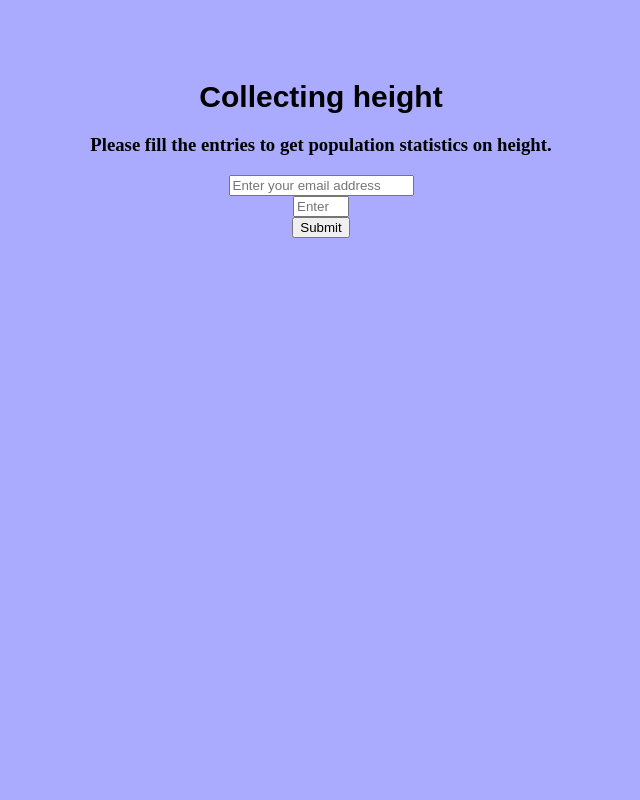
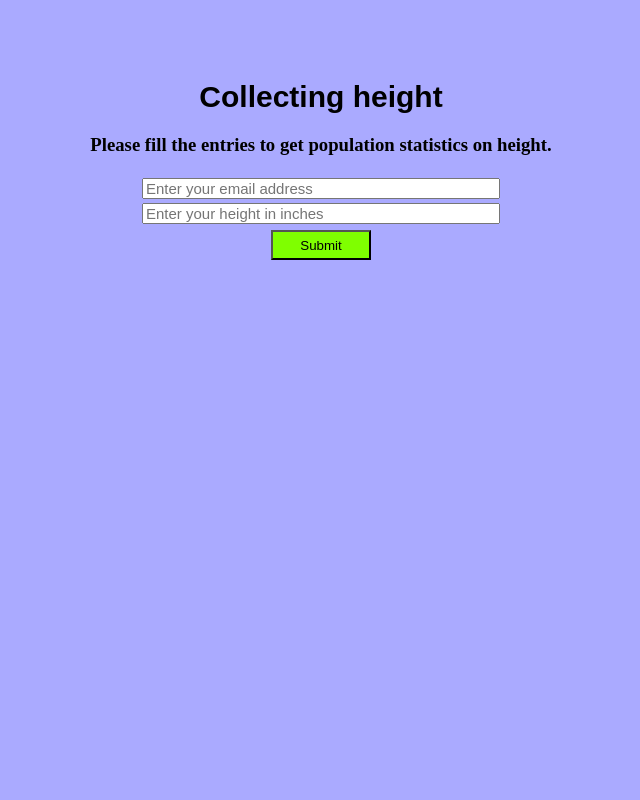
Before and after one commit to nchandlersmith/height_web_app, a Python web app: template templates/index.html in a window 1280 px wide. Shown: the whole page, without its empty margins (319-959 px from the left). Run offline with Jinja, Linux system fonts and the light colour scheme; the template is opened without the code that fills it, so the values that code supplies are empty.

Commit message:
added styling for button and success page

```diff
--- a/static/main.css
+++ b/static/main.css
@@ -1,6 +1,6 @@
 html, body{
   height: 100%;
-  margin: 0%
+  margin: 0%;
 }
 
 .container{
@@ -16,6 +16,29 @@ html, body{
 .container h1{
   font-family: Arial, sans-serif;
   font-size: 30px;
-color: #000000;
-margin-top: 80px
+  color: #000000;
+  margin-top: 80px;
 }
+
+.container form {
+  margin: 20px;
+}
+
+.container input {
+  width: 350px;
+  height: 15px;
+  font-size: 15px;
+  margin: 2px;
+  transition: all 0.2s ease-in-out;
+}
+
+.container button {
+  width: 100px;
+  height: 30px;
+  background-color: chartreuse;
+  margin: 4px;
+}
+
+.container p {
+  margin: 100px;
+}
```
